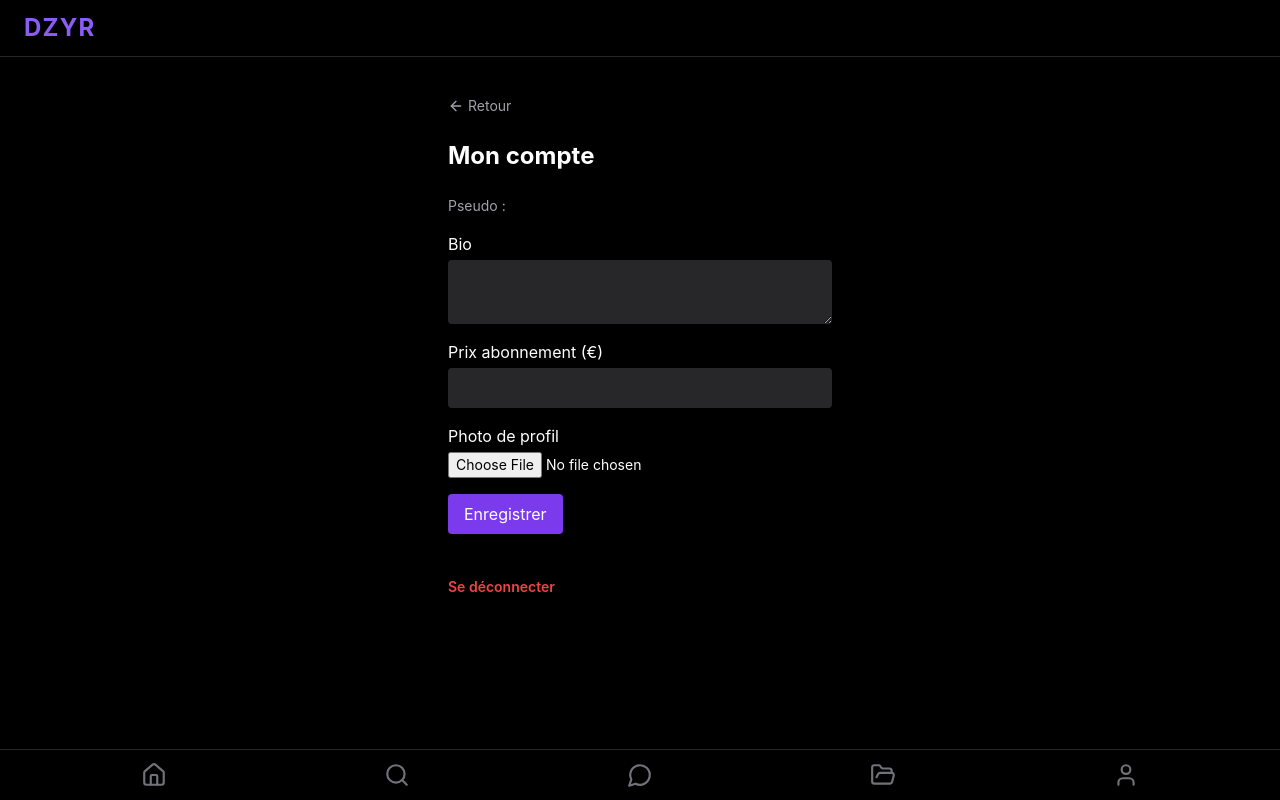
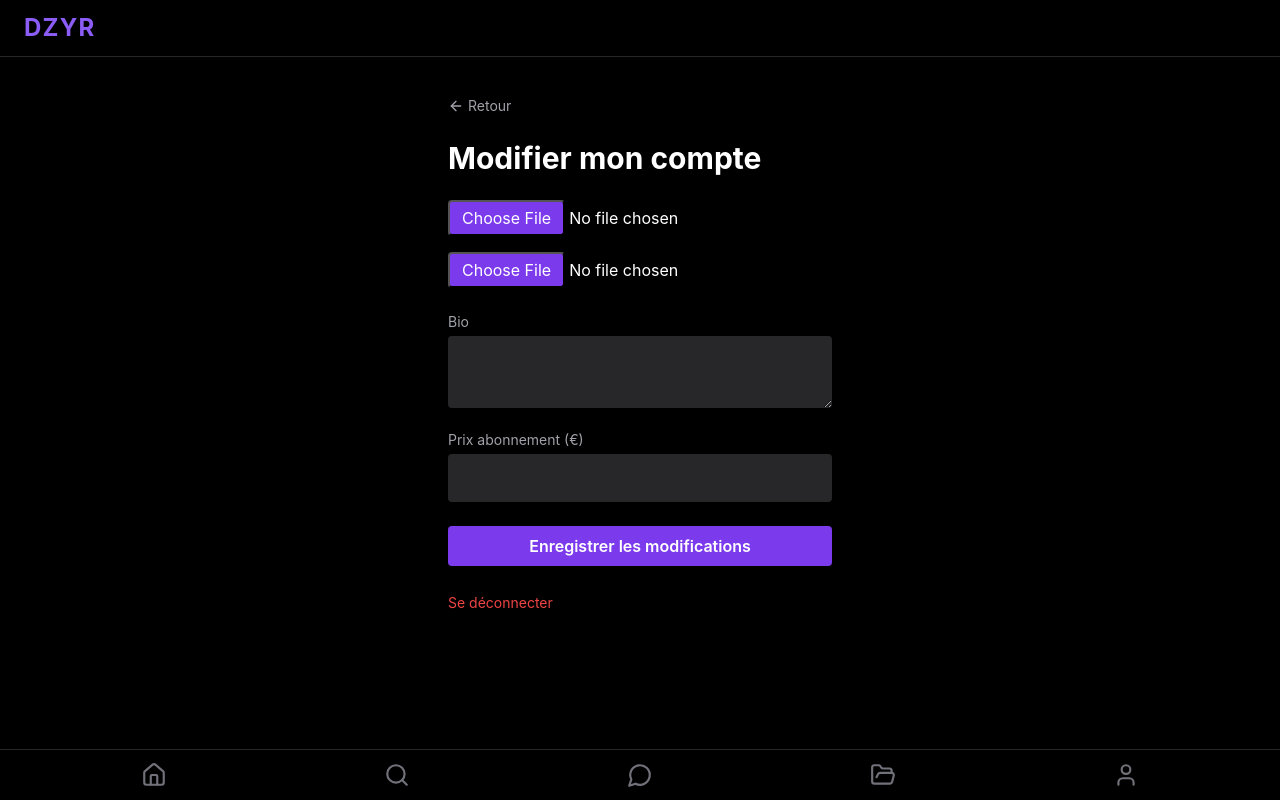
Before and after one commit to StreallyX/DZYR, a Next.js app in the folder dz-yr/: page /settings/account in a window 1280 px wide. Built offline with nearby package versions, Linux system fonts and the light colour scheme; no server answers.

Commit message:
modif update profile

```diff
--- a/dz-yr/app/settings/account/page.tsx
+++ b/dz-yr/app/settings/account/page.tsx
@@ -3,13 +3,18 @@
 import { useEffect, useState } from 'react'
 import { supabase } from '@/lib/supabase'
 import BackButton from '@/components/ui/BackButton'
+import Image from 'next/image'
 
 export default function AccountSettingsPage() {
   const [profile, setProfile] = useState<any>(null)
   const [bio, setBio] = useState('')
   const [price, setPrice] = useState('')
   const [avatar, setAvatar] = useState<File | null>(null)
-  const [username, setUsername] = useState('')
+  const [banner, setBanner] = useState<File | null>(null)
+  const [avatarUrl, setAvatarUrl] = useState('')
+  const [bannerUrl, setBannerUrl] = useState('')
+  const [removeAvatar, setRemoveAvatar] = useState(false)
+  const [removeBanner, setRemoveBanner] = useState(false)
 
   useEffect(() => {
     const fetchProfile = async () => {
@@ -30,38 +35,65 @@ export default function AccountSettingsPage() {
 
       const profile = profileData[0]
       setProfile(profile)
-      setBio(profile.bio)
-      setPrice(profile.subscription_price)
-      setUsername(profile.username)
+      setBio(profile.bio || '')
+      setPrice(profile.subscription_price?.toString() || '')
+      setAvatarUrl(profile.avatar_url || '')
+      setBannerUrl(profile.banner_url || '')
     }
 
     fetchProfile()
   }, [])
 
+  const deleteFileFromStorage = async (url: string, bucket: string) => {
+    const parts = url.split('/')
+    const fileName = parts[parts.length - 1]
+    const path = fileName
+
+
+    const { error } = await supabase.storage.from(bucket).remove([path])
+    if (error) console.error(`Erreur suppression image de ${bucket}`, error)
+  }
+
+  const uploadImage = async (file: File, folder: string, userId: string) => {
+    const ext = file.name.split('.').pop()
+    const filename = `${userId}-${Date.now()}.${ext}`
+    const path = `${filename}`
+
+    const { error } = await supabase.storage
+      .from(folder)
+      .upload(path, file, { upsert: true })
+
+    if (error) throw error
+
+    const { data } = supabase.storage.from(folder).getPublicUrl(path)
+    return { publicUrl: data.publicUrl, filePath: path }
+  }
+
   const handleSave = async () => {
     if (!profile) return
 
-    let avatar_url = profile.avatar_url
+    let newAvatarUrl = avatarUrl
+    let newBannerUrl = bannerUrl
 
-    if (avatar) {
-      const fileExt = avatar.name.split('.').pop()
-      const fileName = `${profile.id}-${Date.now()}.${fileExt}`
-      const filePath = `avatars/${fileName}`
-
-      const { error: uploadError } = await supabase.storage
-        .from('avatars')
-        .upload(filePath, avatar, {
-          cacheControl: '3600',
-          upsert: true,
-        })
-
-      if (uploadError) {
-        console.error('Erreur upload avatar :', uploadError)
-        return
+    try {
+      // Supprimer ancienne avatar si nécessaire
+      if (removeAvatar && avatarUrl) {
+        await deleteFileFromStorage(avatarUrl, 'avatars')
+        newAvatarUrl = ''
+      } else if (avatar) {
+        if (avatarUrl) await deleteFileFromStorage(avatarUrl, 'avatars')
+        const upload = await uploadImage(avatar, 'avatars', profile.id)
+        newAvatarUrl = upload.publicUrl
       }
 
-      const { data } = supabase.storage.from('avatars').getPublicUrl(filePath)
-      avatar_url = data.publicUrl
+      // Supprimer ancienne bannière si nécessaire
+      if (removeBanner && bannerUrl) {
+        await deleteFileFromStorage(bannerUrl, 'banners')
+        newBannerUrl = ''
+      } else if (banner) {
+        if (bannerUrl) await deleteFileFromStorage(bannerUrl, 'banners')
+        const upload = await uploadImage(banner, 'banners', profile.id)
+        newBannerUrl = upload.publicUrl
       }
 
       const { error: updateError } = await supabase
@@ -69,7 +101,8 @@ export default function AccountSettingsPage() {
         .update({
           bio,
           subscription_price: Number(price),
-        avatar_url,
+          avatar_url: newAvatarUrl,
+          banner_url: newBannerUrl,
         })
         .eq('id', profile.id)
 
@@ -79,63 +112,98 @@ export default function AccountSettingsPage() {
       }
 
       alert('Profil mis à jour ✅')
+    } catch (err) {
+      console.error('Erreur upload image :', err)
+    }
   }
 
   const handleLogout = async () => {
     await supabase.auth.signOut()
-    localStorage.removeItem('supabase.auth.token')
-    localStorage.removeItem('supabase.auth.token_refreshing') // par sécurité
-
-    window.location.href = '/' // Redirection
+    localStorage.clear()
+    window.location.href = '/'
   }
 
   return (
-    <div className="max-w-2xl mx-auto px-4 py-8">
+    <div className="max-w-3xl mx-auto px-4 py-8">
       <BackButton />
-      <h1 className="text-2xl font-bold mb-6">Mon compte</h1>
+      <h1 className="text-3xl font-bold mb-6">Modifier mon compte</h1>
 
-      <p className="text-sm text-zinc-400 mb-4">
-        Pseudo : <span className="text-white font-semibold">{username}</span>
-      </p>
+      {/* Banner */}
+      {bannerUrl && !removeBanner && (
+        <div className="mb-2 w-full h-40 rounded-lg overflow-hidden relative">
+          <Image src={bannerUrl} alt="Bannière" fill className="object-cover" />
+        </div>
+      )}
+      <div className="flex items-center justify-between mb-4">
+        <input
+          type="file"
+          accept="image/*"
+          onChange={(e) => {
+            setBanner(e.target.files?.[0] ?? null)
+            setRemoveBanner(false)
+          }}
+          className="file:bg-violet-600 file:text-white file:rounded file:px-3 file:py-1"
+        />
+        {bannerUrl && !removeBanner && (
+          <button onClick={() => setRemoveBanner(true)} className="text-red-500 text-sm hover:underline">
+            Supprimer bannière
+          </button>
+        )}
+      </div>
 
-      <label className="block mb-1">Bio</label>
+      {/* Avatar */}
+      {avatarUrl && !removeAvatar && (
+        <div className="mb-2 w-24 h-24 rounded-full overflow-hidden border-2 border-violet-600">
+          <Image src={avatarUrl} alt="Avatar" width={96} height={96} className="object-cover" />
+        </div>
+      )}
+      <div className="flex items-center justify-between mb-6">
+        <input
+          type="file"
+          accept="image/*"
+          onChange={(e) => {
+            setAvatar(e.target.files?.[0] ?? null)
+            setRemoveAvatar(false)
+          }}
+          className="file:bg-violet-600 file:text-white file:rounded file:px-3 file:py-1"
+        />
+        {avatarUrl && !removeAvatar && (
+          <button onClick={() => setRemoveAvatar(true)} className="text-red-500 text-sm hover:underline">
+            Supprimer avatar
+          </button>
+        )}
+      </div>
+
+      {/* Bio */}
+      <label className="block mb-1 text-sm text-zinc-400">Bio</label>
       <textarea
         value={bio}
         onChange={(e) => setBio(e.target.value)}
-        className="block w-full mb-4 bg-zinc-800 p-2 rounded"
+        className="w-full p-3 rounded bg-zinc-800 text-white mb-4"
       />
 
-      <label className="block mb-1">Prix abonnement (€)</label>
+      {/* Price */}
+      <label className="block mb-1 text-sm text-zinc-400">Prix abonnement (€)</label>
       <input
         type="number"
         value={price}
         onChange={(e) => setPrice(e.target.value)}
-        className="block w-full mb-4 bg-zinc-800 p-2 rounded"
-      />
-
-      <label className="block mb-1">Photo de profil</label>
-      <input
-        type="file"
-        accept="image/*"
-        onChange={(e) => setAvatar(e.target.files?.[0] ?? null)}
-        className="block mb-4 text-sm text-white"
+        className="w-full p-3 rounded bg-zinc-800 text-white mb-6"
       />
 
       <button
         onClick={handleSave}
-        className="bg-violet-600 text-white px-4 py-2 rounded hover:bg-violet-500"
+        className="bg-violet-600 hover:bg-violet-500 text-white font-semibold py-2 px-6 rounded w-full mb-6"
       >
-        Enregistrer
+        Enregistrer les modifications
       </button>
 
-      <div className="mt-10">
       <button
         onClick={handleLogout}
-          className="text-red-500 hover:underline text-sm font-semibold"
+        className="text-red-500 hover:underline text-sm"
       >
         Se déconnecter
       </button>
     </div>
-    </div>
   )
 }
```
Lines whose indentation alone changed are shown as unchanged.
